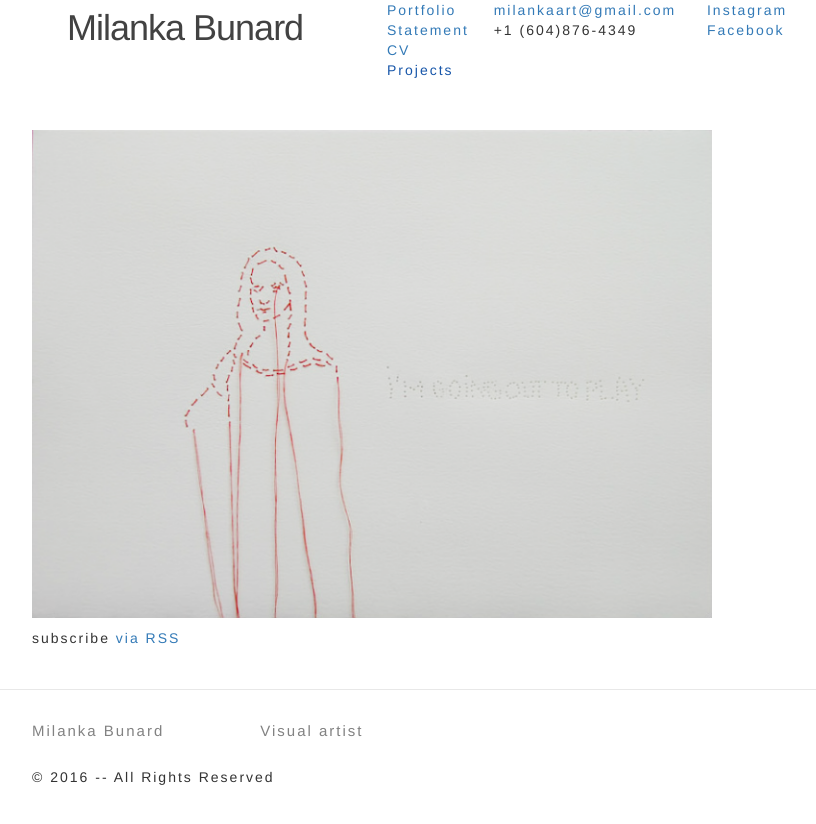
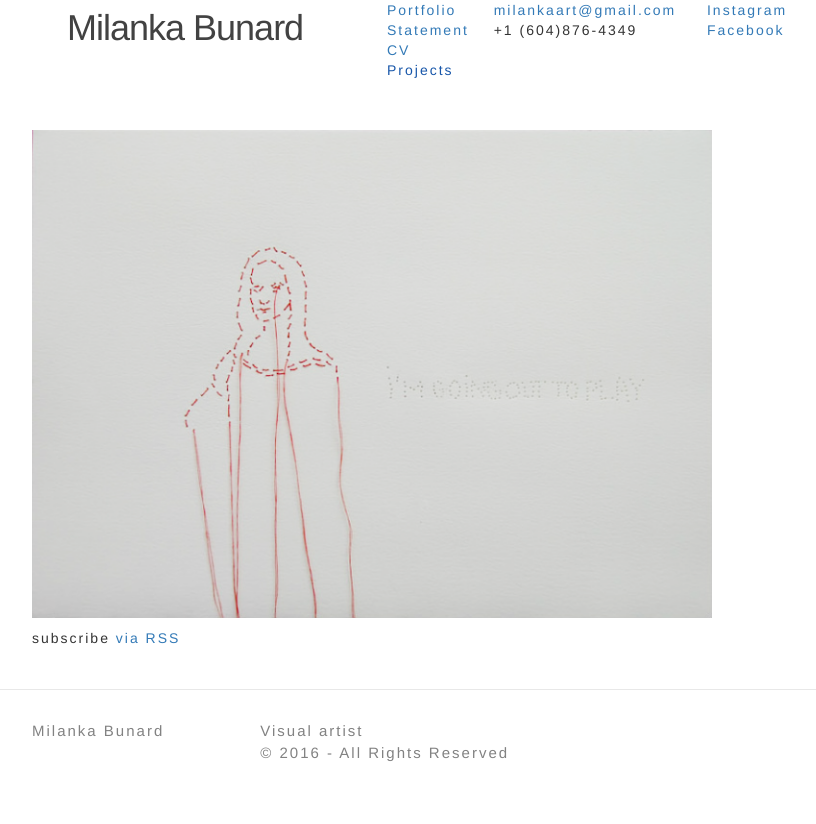
Before and after one commit to milankabunard/milankabunard.github.io, a Jekyll site: the page built from index.html, in a window 1280 px wide. Shown: the top 824 px of the page, without its empty margins (268-1084 px from the left). Built offline with Jekyll 4.4.1, drawn with Linux system fonts in a browser that asks for light colours.

Commit message:
changes statement

```diff
--- a/_includes/footer.html
+++ b/_includes/footer.html
@@ -10,10 +10,11 @@
       </div>
 
       <div class="footer-col  footer-col-3">
-        <p class="text">{{ site.description }}</p>
+        <p class="text">{{ site.description }}
+          <br/>&copy; 2016 - All Rights Reserved
+        </p>
       </div>
     </div>
-    &copy; 2016 -- All Rights Reserved
 
   </div>
 
```
